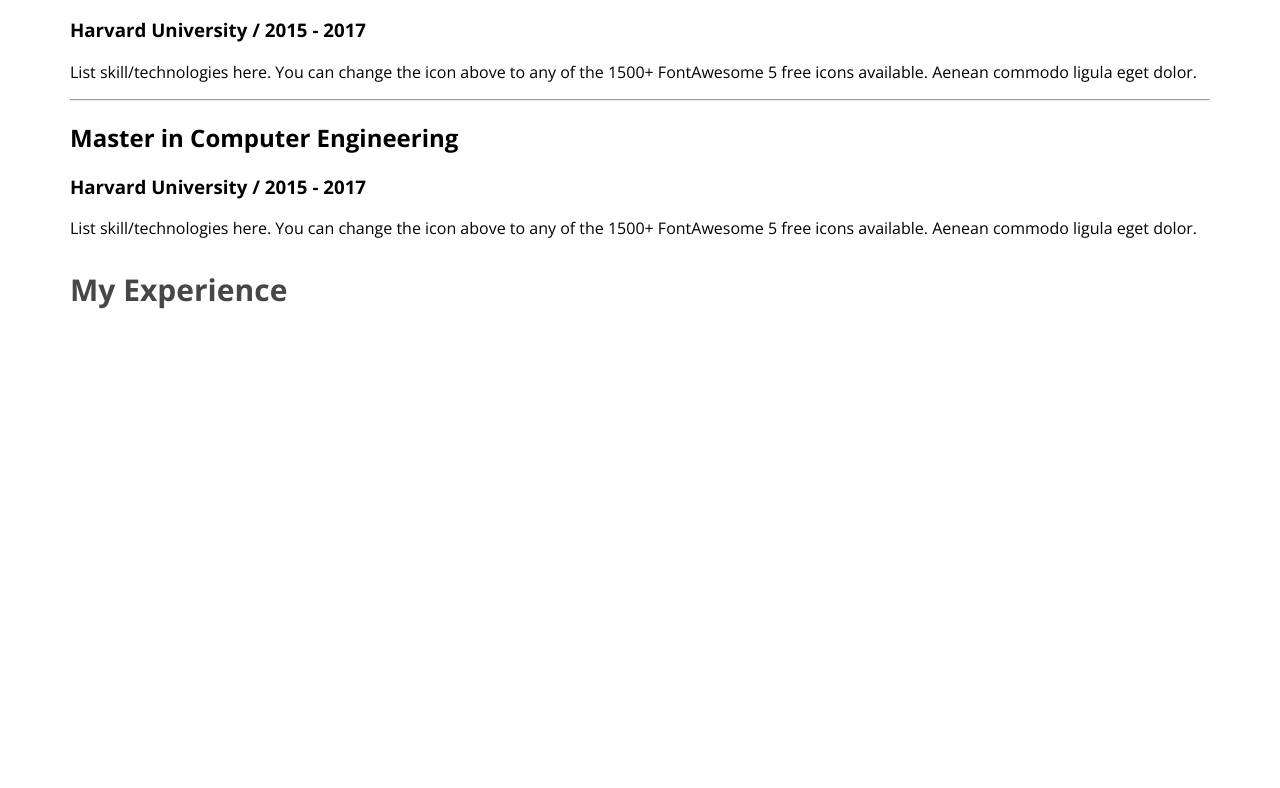
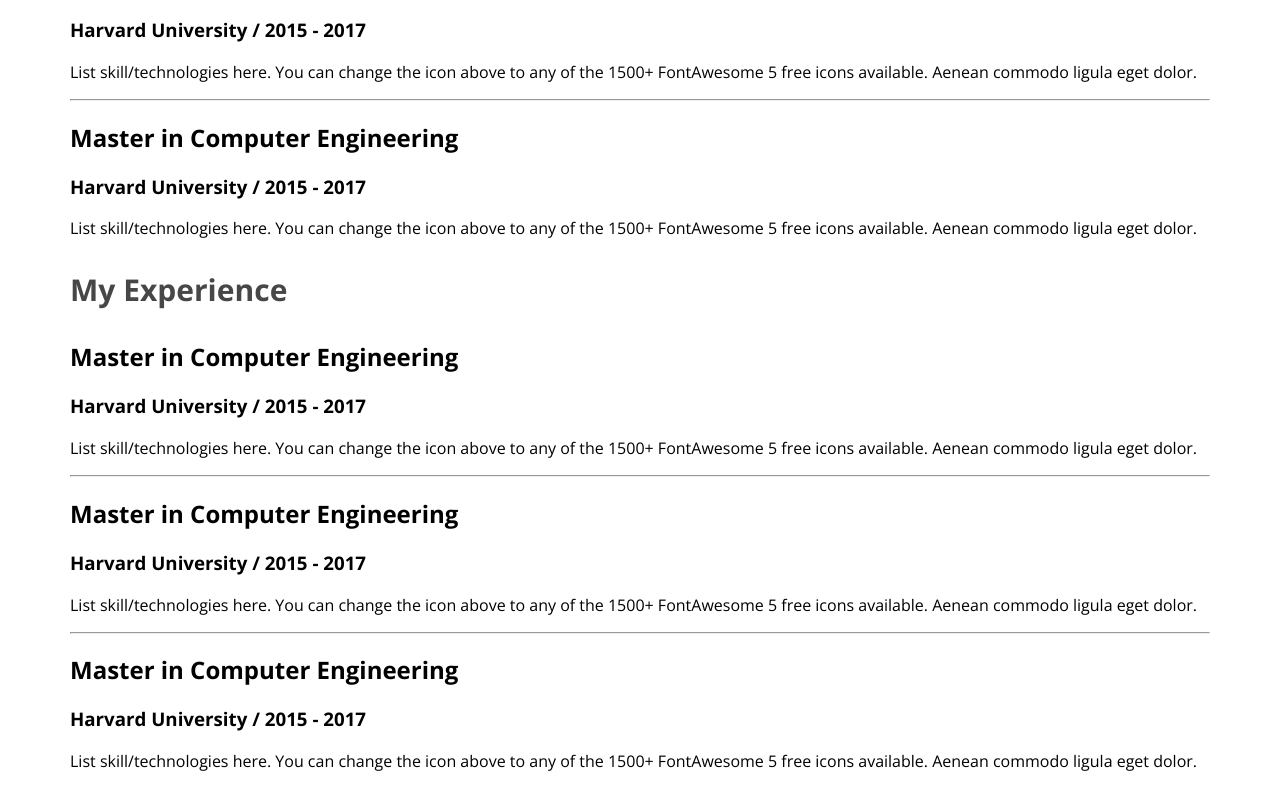
Before and after one commit to imdola/webdeveloper-portfolio, a plain HTML site: page index.html in a window 1280 px wide. Shown: the part 2616-3404 px from the top of the page. Before the commit the page ends 2956 px from the top, so only its background shows below. Drawn offline with nearby package versions, Linux system fonts and the light colour scheme.

Commit message:
resume content added

```diff
--- a/index.html
+++ b/index.html
@@ -126,6 +126,26 @@
         </div>
         <div class="resume-column">
             <h3 class="resume-column-title">My Experience</h3>
+            <div class="resume-item">
+                <h2 class="resume-item-title">Master in Computer Engineering</h2>
+                <h3 class="resume-item-institute">Harvard University / 2015 - 2017</h3>
+                <p class="resume-item-description">List skill/technologies here. You can change the icon above
+                    to any of the 1500+ FontAwesome 5 free icons available. Aenean commodo ligula eget dolor.</p>
+            </div>
+            <hr>
+            <div class="resume-item">
+                <h2 class="resume-item-title">Master in Computer Engineering</h2>
+                <h3 class="resume-item-institute">Harvard University / 2015 - 2017</h3>
+                <p class="resume-item-description">List skill/technologies here. You can change the icon above
+                    to any of the 1500+ FontAwesome 5 free icons available. Aenean commodo ligula eget dolor.</p>
+            </div>
+            <hr>
+            <div class="resume-item">
+                <h2 class="resume-item-title">Master in Computer Engineering</h2>
+                <h3 class="resume-item-institute">Harvard University / 2015 - 2017</h3>
+                <p class="resume-item-description">List skill/technologies here. You can change the icon above
+                    to any of the 1500+ FontAwesome 5 free icons available. Aenean commodo ligula eget dolor.</p>
+            </div>
         </div>
 
         </div>
```
